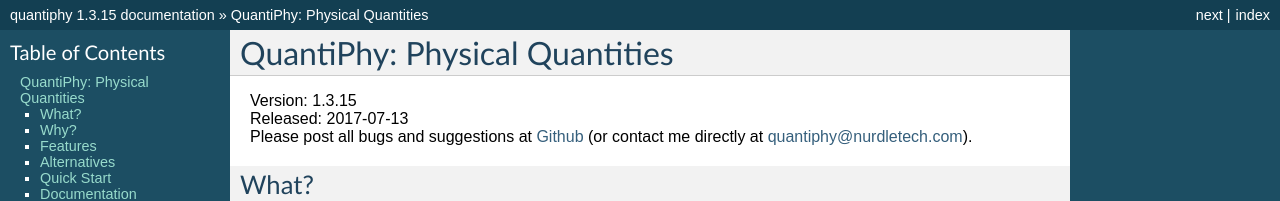
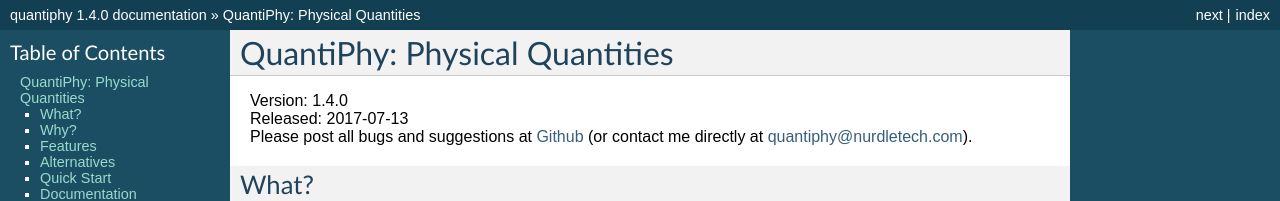
Before and after one commit to KenKundert/quantiphy, a Sphinx documentation site: the page built from doc/index.rst, in a window 1280 px wide and 900 px high. Shown: the top 201 px of the window. Built offline with Sphinx 7.4.7, drawn with Linux system fonts in a browser that asks for light colours; some of the changed text lies outside the part shown.

Commit message:
bump version to 1.4.0

```diff
--- a/README.rst
+++ b/README.rst
@@ -1,7 +1,7 @@
 QuantiPhy - Physical Quantities
 ===============================
 
-| Version: 1.3.15
+| Version: 1.4.0
 | Released: 2017-07-13
 |
 
--- a/doc/conf.py
+++ b/doc/conf.py
@@ -48,7 +48,7 @@
 # built documents.
 #
 # The full version, including alpha/beta/rc tags.
-release = '1.3.15'
+release = '1.4.0'
 # The short X.Y version.
 version = '.'.join(release.split('.')[0:2])
 
--- a/doc/index.rst
+++ b/doc/index.rst
@@ -1,7 +1,7 @@
 QuantiPhy: Physical Quantities
 ==============================
 
-| Version: 1.3.15
+| Version: 1.4.0
 | Released: 2017-07-13
 | Please post all bugs and suggestions at
   `Github <https://github.com/KenKundert/quantiphy/issues>`_
--- a/quantiphy.py
+++ b/quantiphy.py
@@ -213,7 +213,7 @@
             _constants[None][value.name] = value
 
 # Globals {{{1
-__version__ = '1.3.15'
+__version__ = '1.4.0'
 __released__ = '2017-07-13'
 
 # These mappings are only used when reading numbers
--- a/setup.py
+++ b/setup.py
@@ -18,7 +18,7 @@
 
 setup(
     name='quantiphy',
-    version='1.3.15',
+    version='1.4.0',
     description='physical quantities (numbers with units)',
     long_description=readme,
     author="Ken Kundert",
```
Also changed, not shown: .bump.cfg.
